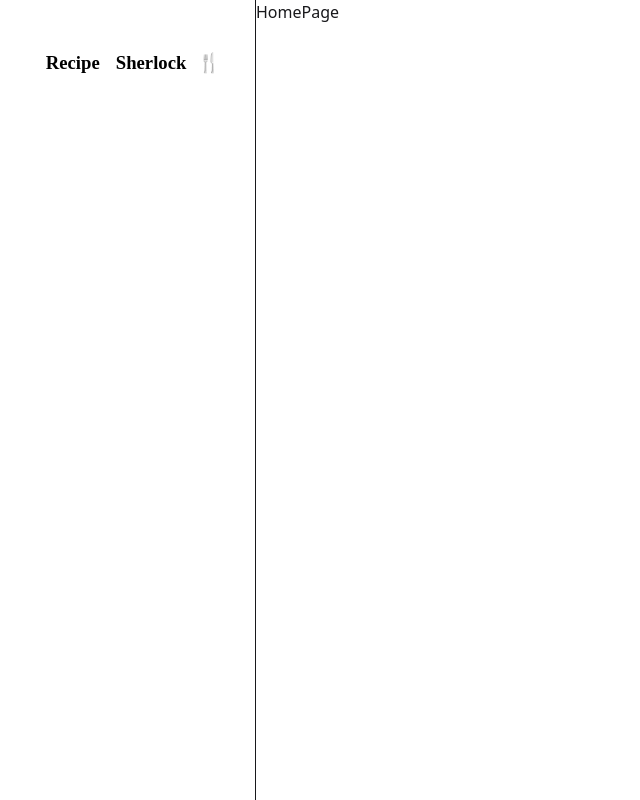
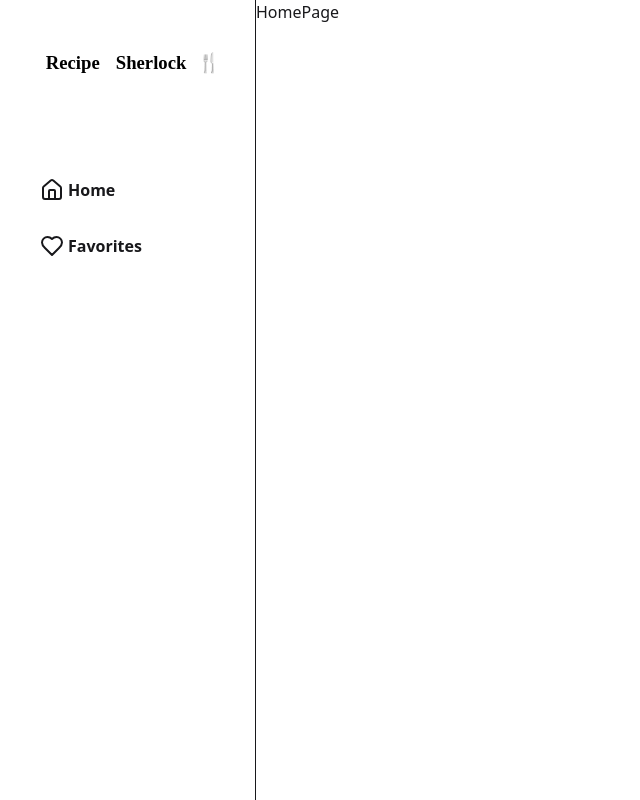
Before and after one commit to SeverinDenys/recipe-app-react, a React (Vite) app: page / in a window 1280 px wide. Shown: the whole page, without its empty margins (0-640 px from the left). Built offline with nearby package versions, Linux system fonts and the light colour scheme.

Commit message:
sidebar first version finished. added lucide icons and attached routes

```diff
--- a/package.json
+++ b/package.json
@@ -11,6 +11,7 @@
   },
   "dependencies": {
     "@tailwindcss/vite": "^4.0.6",
+    "lucide-react": "^0.475.0",
     "react": "^19.0.0",
     "react-dom": "^19.0.0",
     "react-router-dom": "^7.1.5",
--- a/src/components/Sidebar.tsx
+++ b/src/components/Sidebar.tsx
@@ -1,26 +1,52 @@
-import React from 'react'
+import { Heart, Home } from "lucide-react";
+import React from "react";
+import { Link } from "react-router-dom";
 
 const Sidebar = () => {
   return (
     <>
-      <DesktopSidebar/>
-      {/* <MobileSidebar/> */}
+      <DesktopSidebar />
+      <MobileSidebar/>
     </>
-  )
-}
+  );
+};
 
 const DesktopSidebar = () => {
   return (
-    <div className='p-3 md:p-10 border-r min-h-screen w-24 md:w-64 hidden sm:block'>
-      <div className='flex flex-col gap-20 sticky top-10 left-0'>
-        <div className='w-full'>
-          <img src="/logo.svg" alt="logo" className='hidden md:block'/>
-          <img src="/mobile-logo.svg" alt="logo" className='block md:hidden'/>
+    <div className="p-3 md:p-10 border-r min-h-screen w-24 md:w-64 hidden sm:block">
+      <div className="flex flex-col gap-20 sticky top-10 left-0">
+        <div className="w-full">
+          <img src="/logo.svg" alt="logo" className="hidden md:block" />
+          <img src="/mobile-logo.svg" alt="logo" className="block md:hidden" />
         </div>
-        <ul className='flex flex-col items-center md:items-start gap-8 '></ul>
+        <ul className="flex flex-col items-center md:items-start gap-8 ">
+          <Link to={"/"} className="flex gap-1">
+            <Home size={"24"} />
+            <span className="font-bold hidden md:block">Home</span>
+          </Link>
+          <Link to={"/favorites"} className="flex gap-1">
+            <Heart size={"24"} />
+            <span className="font-bold hidden md:block">Favorites</span>
+          </Link>
+        </ul>
       </div>
     </div>
-  )
-}
+  );
+};
 
-export default Sidebar
+const MobileSidebar = () => {
+  return (
+    <>
+      <div className="flex justify-center gap-10 border-t fixed w-full bottom-0 left-0 bg-white z-10 p-2 sm:hidden ">
+        <Link to={'/'}>
+        <Home size={"24"} className="cursor-pointer" />
+        </Link>
+        <Link to={'/favorites'}>
+        <Heart size={"24"} className="cursor-pointer" />
+        </Link>
+      </div>
+    </>
+  );
+};
+
+export default Sidebar;
```
Also changed, not shown: 1 other file (tests, documents, lock files or other folders).
